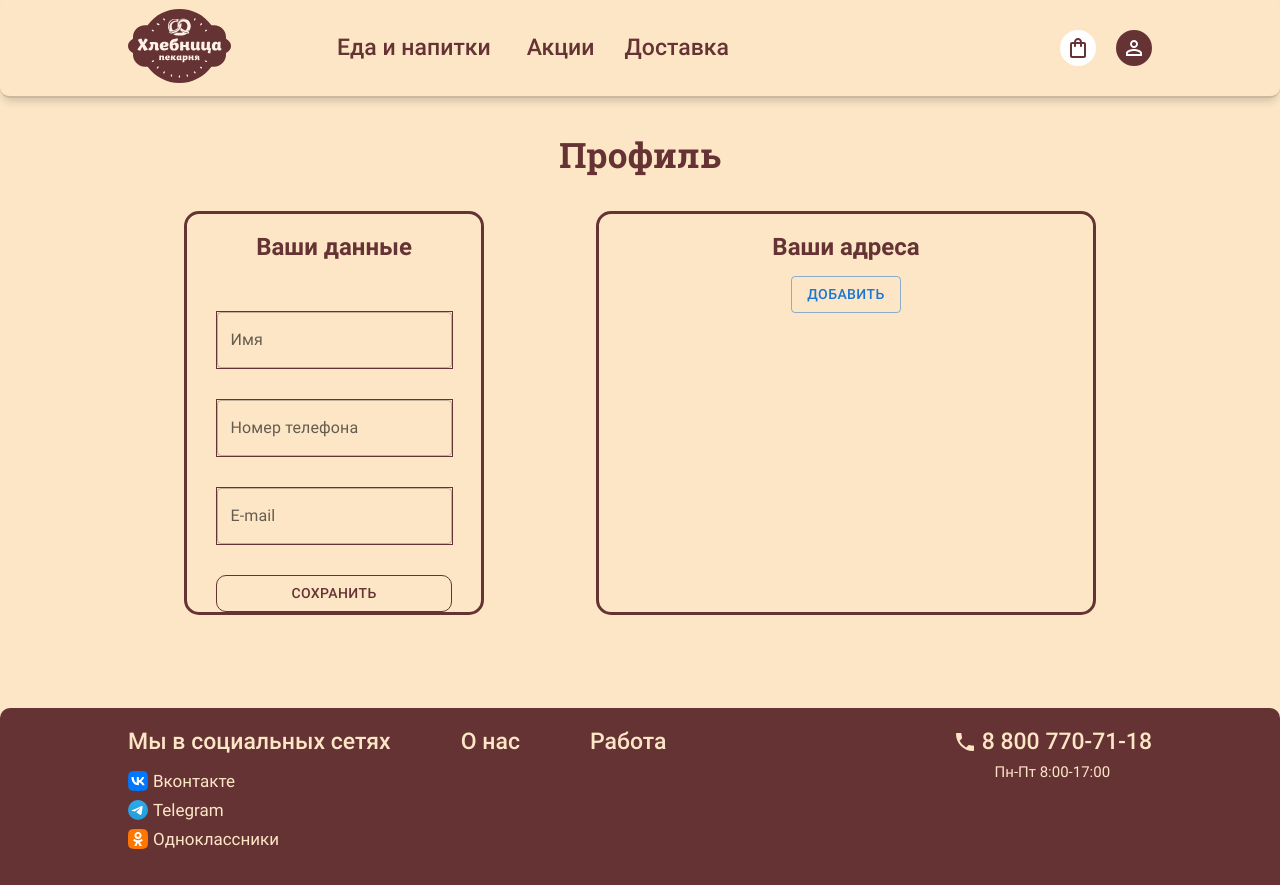
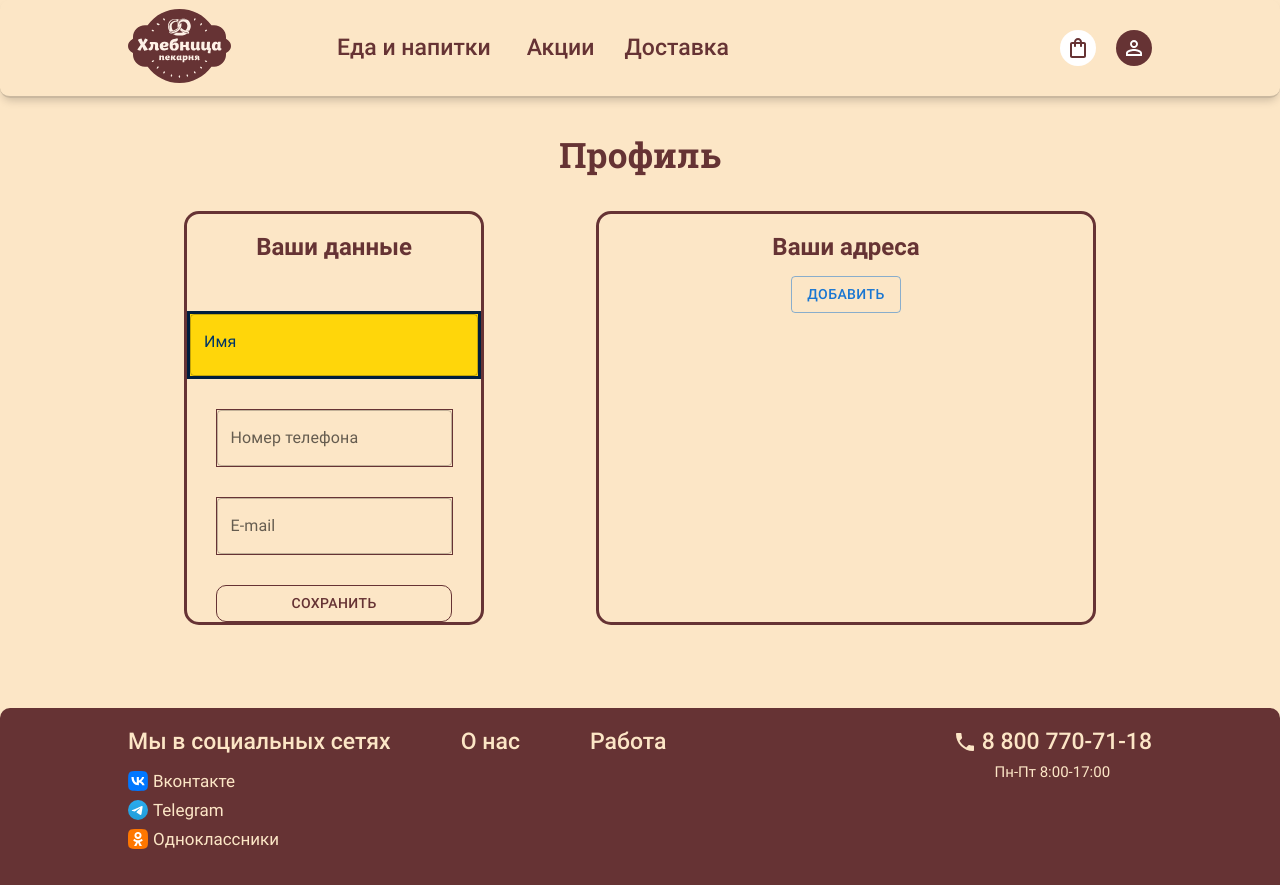
Before and after one commit to hvny/course_project_web, a React (Create React App) app in the folder online-store-frontend/: page /profile in a window 1280 px wide. Built offline with nearby package versions, Linux system fonts and the light colour scheme.

Commit message:
test input

```diff
--- a/online-store-frontend/src/components/Profile/Profile.css
+++ b/online-store-frontend/src/components/Profile/Profile.css
@@ -40,9 +40,14 @@
     border: 1px solid #663334;
 }
 
-.MuiOutlinedInput-root.Mui-focused .MuiOutlinedInput-notchedOutline {
+.profile__input:hover {
+    border: 1px solid #663334;
+
+}
+
+/* .MuiOutlinedInput-root.Mui-focused .MuiOutlinedInput-notchedOutline {
     border-color: #ffffff;
-}
+} */
 
 .profile__button_submit {
     width: 80%;
--- a/online-store-frontend/src/components/Profile/Profile.jsx
+++ b/online-store-frontend/src/components/Profile/Profile.jsx
@@ -80,8 +80,36 @@ export default function Profile({ user }) {
               <h2 className="profile__subtitle">Ваши данные</h2>
               <TextField
                 id="outlined-basic"
-                className="profile__input"
+                // className="profile__input"
                 label="Имя"
+                sx={{
+                  backgroundColor: '#ffd60a',
+                  border: '3px solid #001d3d',
+                }}
+                InputLabelProps={{
+                  sx: {
+                    color: '#003566',
+                    textTransform: 'capitalize',
+                  },
+                }}
+                InputProps={{
+                  sx: {
+                    '&:hover fieldset': {
+                      border: '2px solid blue!important',
+                      borderRadius: 0,
+                    },
+                    '&:focus-within fieldset, &:focus-visible fieldset': {
+                      border: '4px solid red!important',
+                    },
+                  },
+                }}
+                inputProps={{
+                  sx: {
+                    color: 'red',
+                    paddingLeft: '15px',
+                    fontSize: '20px',
+                  },
+                }}
                 {...register("firstName")}
               />
               <TextField
```
